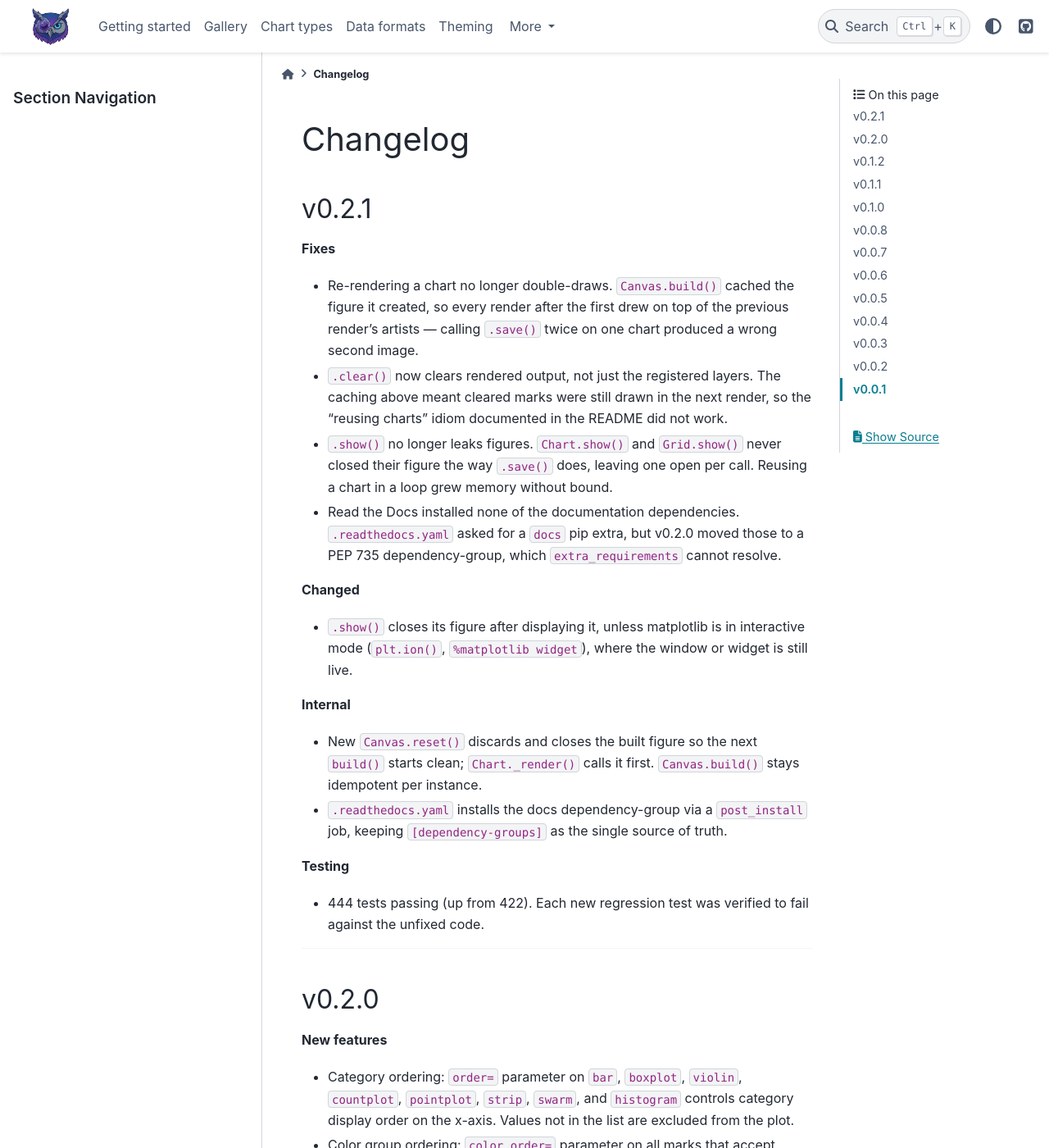
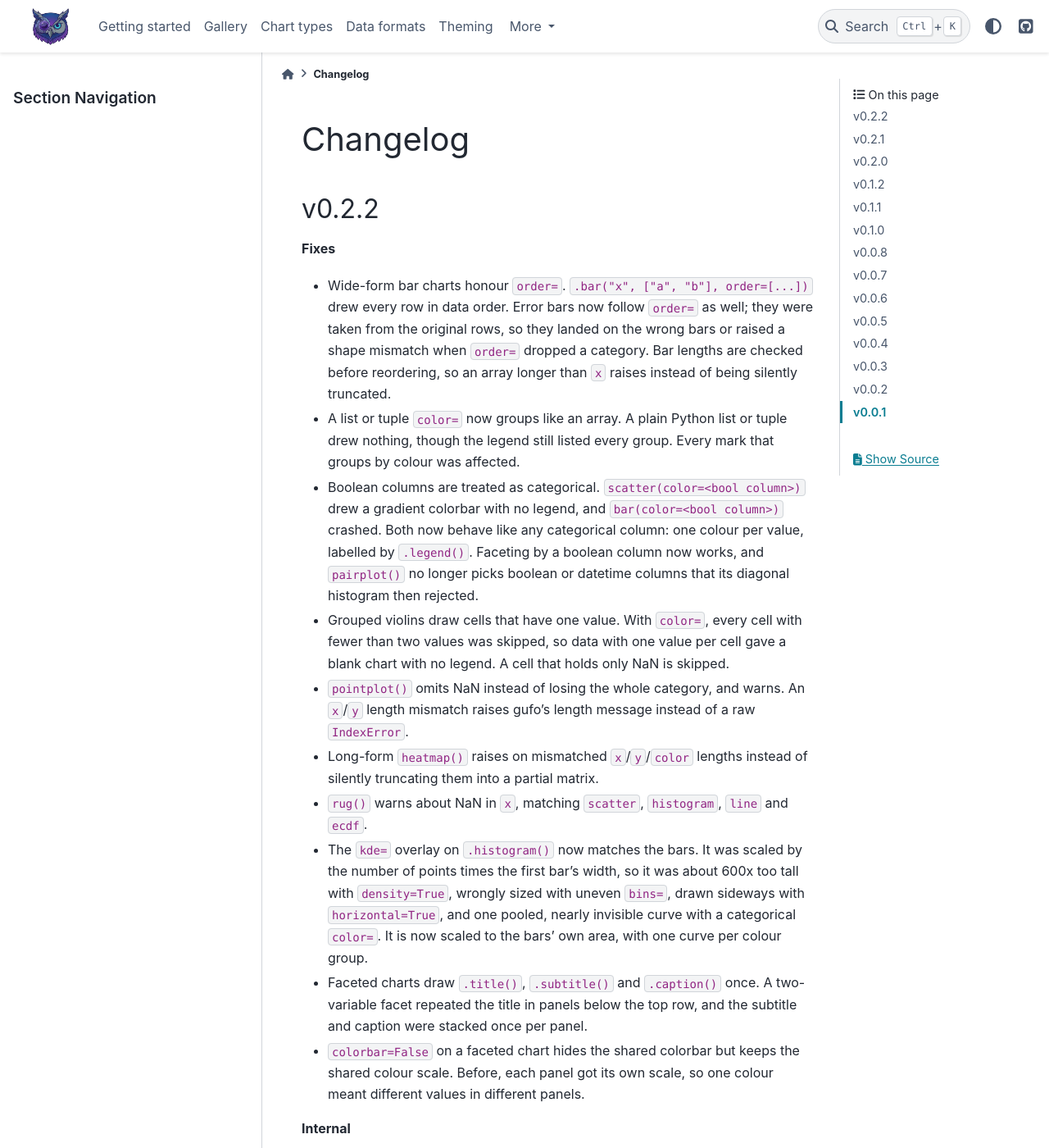
Before and after one commit to tomvetere/gufo, a Sphinx documentation site: the page built from docs/changelog.md, in a window 1280 px wide and 1400 px high. Shown: the whole window at 82% size. Built offline with Sphinx 7.4.7 and the PyData theme 0.15.4, drawn with Linux system fonts in a browser that asks for light colours; some of the changed text lies outside the part shown.

Commit message:
Release v0.2.2: facet, histogram kde=, bar order= and color= grouping fixes (#105)
- Bump version to 0.2.2.
- CHANGELOG.md: add entries for #13, #14, #16, #17 and #95, which were
  merged without one, alongside the #102 and #103 entries.
- docs/changelog.md: add the v0.2.2 section shown on Read the Docs.
- docs/guides/layout.md: #103 updated the README's facet paragraph but not
  this copy; bring it in line (title/subtitle/caption drawn once,
  colorbar=False keeps the shared range).
- Chart.facet docstring: document the same behaviour in the API reference.

```diff
--- a/docs/changelog.md
+++ b/docs/changelog.md
@@ -1,4 +1,27 @@
 # Changelog
+
+## v0.2.2
+
+**Fixes**
+- Wide-form bar charts honour `order=`. `.bar("x", ["a", "b"], order=[...])` drew every row in data order. Error bars now follow `order=` as well; they were taken from the original rows, so they landed on the wrong bars or raised a shape mismatch when `order=` dropped a category. Bar lengths are checked before reordering, so an array longer than `x` raises instead of being silently truncated.
+- A list or tuple `color=` now groups like an array. A plain Python list or tuple drew nothing, though the legend still listed every group. Every mark that groups by colour was affected.
+- Boolean columns are treated as categorical. `scatter(color=<bool column>)` drew a gradient colorbar with no legend, and `bar(color=<bool column>)` crashed. Both now behave like any categorical column: one colour per value, labelled by `.legend()`. Faceting by a boolean column now works, and `pairplot()` no longer picks boolean or datetime columns that its diagonal histogram then rejected.
+- Grouped violins draw cells that have one value. With `color=`, every cell with fewer than two values was skipped, so data with one value per cell gave a blank chart with no legend. A cell that holds only NaN is skipped.
+- `pointplot()` omits NaN instead of losing the whole category, and warns. An `x`/`y` length mismatch raises gufo's length message instead of a raw `IndexError`.
+- Long-form `heatmap()` raises on mismatched `x`/`y`/`color` lengths instead of silently truncating them into a partial matrix.
+- `rug()` warns about NaN in `x`, matching `scatter`, `histogram`, `line` and `ecdf`.
+- The `kde=` overlay on `.histogram()` now matches the bars. It was scaled by the number of points times the first bar's width, so it was about 600x too tall with `density=True`, wrongly sized with uneven `bins=`, drawn sideways with `horizontal=True`, and one pooled, nearly invisible curve with a categorical `color=`. It is now scaled to the bars' own area, with one curve per colour group.
+- Faceted charts draw `.title()`, `.subtitle()` and `.caption()` once. A two-variable facet repeated the title in panels below the top row, and the subtitle and caption were stacked once per panel.
+- `colorbar=False` on a faceted chart hides the shared colorbar but keeps the shared colour scale. Before, each panel got its own scale, so one colour meant different values in different panels.
+
+**Internal**
+- New `is_numeric()` in `gufo/data/inference.py`, shared by `pairplot` column detection and `check_numeric`, so both use one definition of numeric.
+- `Chart._render_onto()`'s `suppress_legend=` is now `facet_panel=`, which skips all chart-level decorators; the facet draws them once for the figure.
+
+**Testing**
+- 502 tests passing (up from 444).
+
+---
 
 ## v0.2.1
 
--- a/gufo/_version.py
+++ b/gufo/_version.py
@@ -1 +1 @@
-__version__ = "0.2.1"
+__version__ = "0.2.2"
```
Also changed, not shown: CHANGELOG.md (+9 -0 lines), docs/guides/layout.md (+5 -2 lines), 1 other file.
